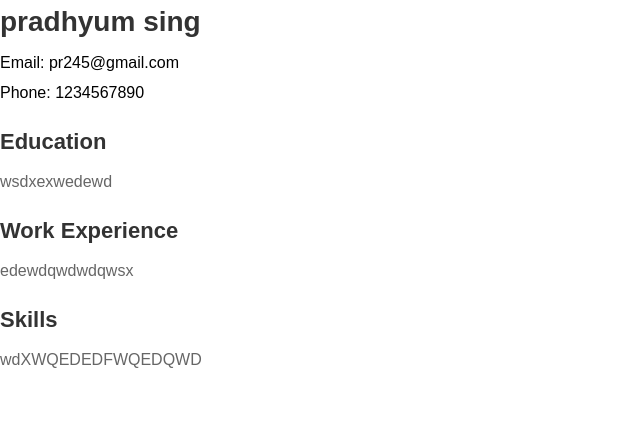
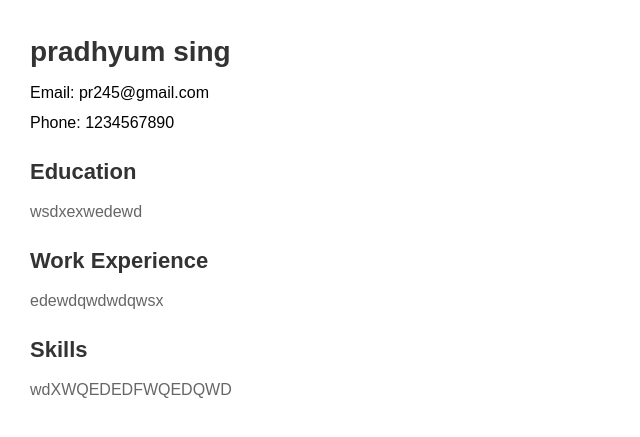
Before and after one commit to pradhyumsing/resume_builder, a Django app: page /display_resume/ in a window 1280 px wide. Shown: the top 437 px of the page, without its empty margins (0-640 px from the left). Run offline with Django 4.2, Linux system fonts and the light colour scheme; data comes from the database, SQL or seed files in the repository.

Commit message:
Update display_resume.html

```diff
--- a/templates/display_resume.html
+++ b/templates/display_resume.html
@@ -10,8 +10,8 @@
         body {
             font-family: Arial, sans-serif;
             line-height: 1.6;
-            margin: 0;
-            padding: 0;
+            margin: 10px;
+            padding: 20px;
           }
 
           .resume {
```
